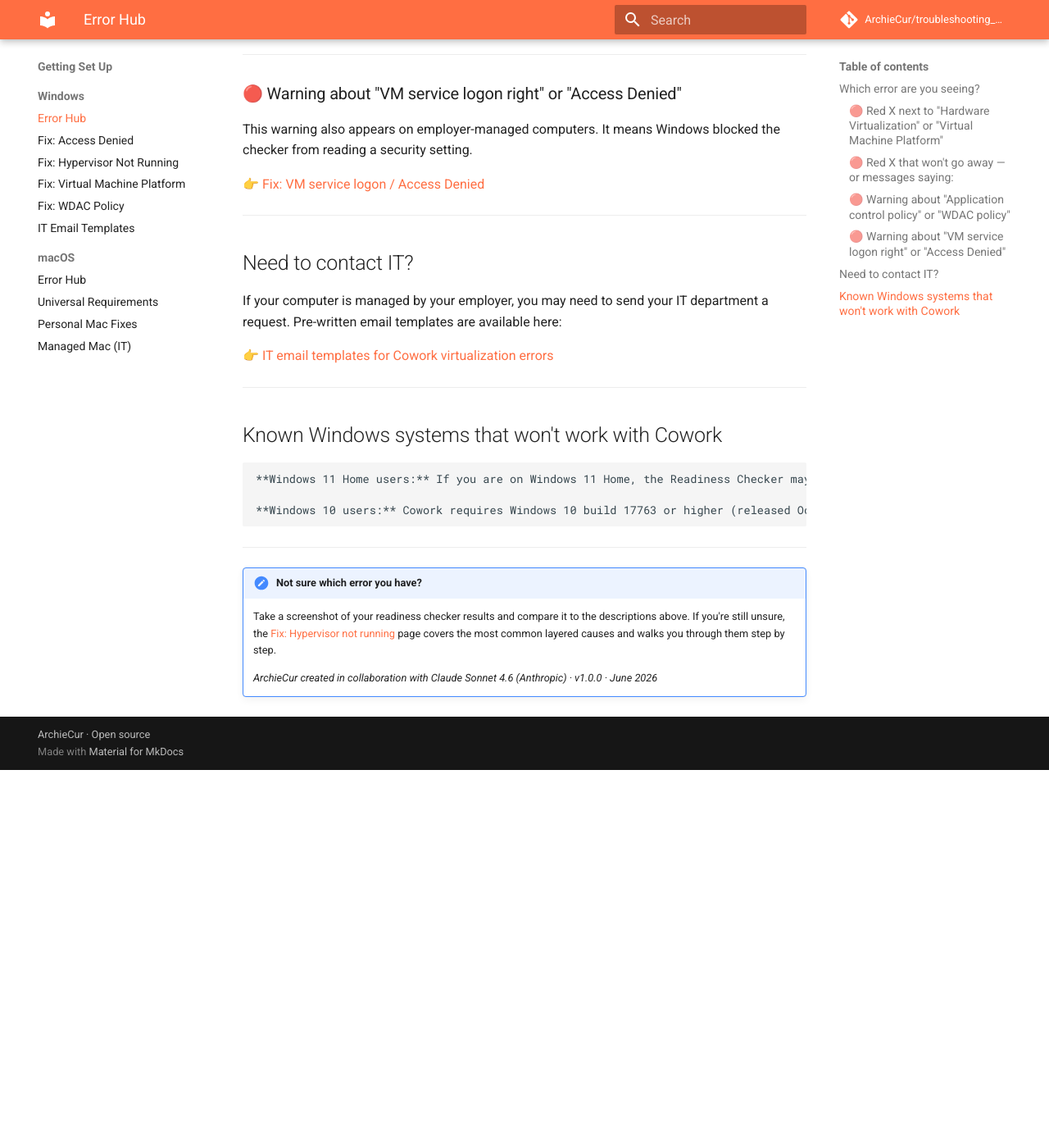
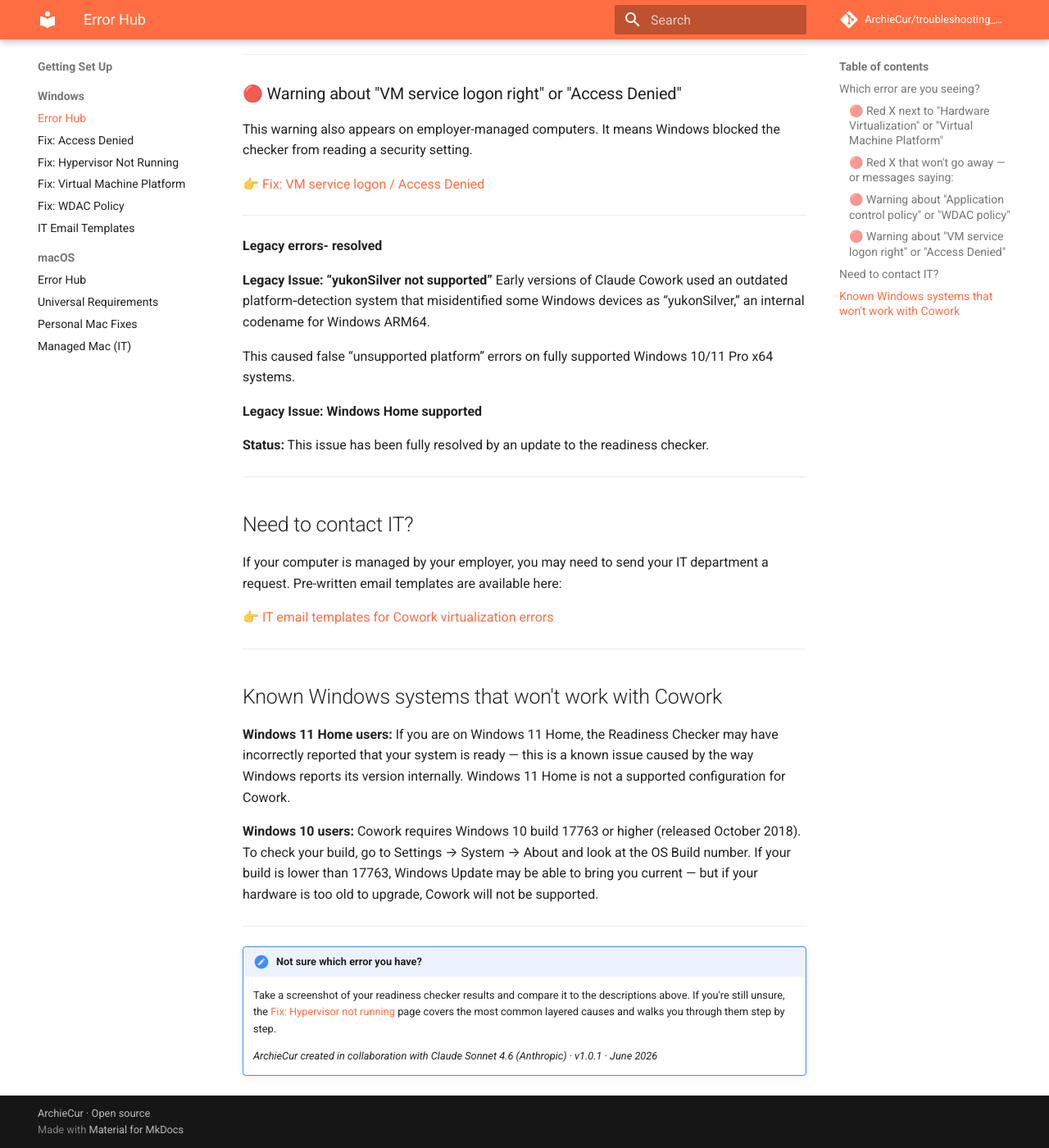
Before and after one commit to ArchieCur/troubleshooting_Cowork, an MkDocs documentation site: the page built from docs/getting_set_up_Windows/windows-checker-errors.md, in a window 1280 px wide and 1400 px high, scrolled down 1038 px. Shown: the whole window at 82% size. Built offline with MkDocs 1.6.1 and Material for MkDocs 9.7.7, drawn with Linux system fonts in a browser that asks for light colours; comment, search, counter and statistics services are not loaded; before the commit the page ends 1977 px from its top, so only the background shows below that.

Commit message:
Update legacy error information in Windows setup guide
Added information about legacy issues and their resolutions regarding platform support for Windows devices.

```diff
--- a/docs/getting_set_up_Windows/windows-checker-errors.md
+++ b/docs/getting_set_up_Windows/windows-checker-errors.md
@@ -44,6 +44,19 @@
 
 ---
 
+**Legacy errors- resolved**
+
+**Legacy Issue: “yukonSilver not supported”**
+Early versions of Claude Cowork used an outdated platform‑detection system that misidentified some Windows devices as “yukonSilver,” an internal codename for Windows ARM64.
+
+This caused false “unsupported platform” errors on fully supported Windows 10/11 Pro x64 systems.
+
+**Legacy Issue: Windows Home supported**
+
+**Status:** This issue has been fully resolved by an update to the readiness checker.
+
+---
+
 ## Need to contact IT?
 
 If your computer is managed by your employer, you may need to send your IT department a request. Pre-written email templates are available here:
@@ -54,13 +67,13 @@
 
 ## Known Windows systems that won't work with Cowork
 
-    **Windows 11 Home users:** If you are on Windows 11 Home, the Readiness Checker may have incorrectly reported that your system is ready — this is a known issue caused by the way Windows reports its version internally. Windows 11 Home is not a supported configuration for Cowork.
+**Windows 11 Home users:** If you are on Windows 11 Home, the Readiness Checker may have incorrectly reported that your system is ready — this is a known issue caused by the way Windows reports its version internally. Windows 11 Home is not a supported configuration for Cowork.
 
-    **Windows 10 users:** Cowork requires Windows 10 build 17763 or higher (released October 2018). To check your build, go to Settings → System → About and look at the OS Build number. If your build is lower than 17763, Windows Update may be able to bring you current — but if your hardware is too old to upgrade, Cowork will not be supported.
+**Windows 10 users:** Cowork requires Windows 10 build 17763 or higher (released October 2018). To check your build, go to Settings → System → About and look at the OS Build number. If your build is lower than 17763, Windows Update may be able to bring you current — but if your hardware is too old to upgrade, Cowork will not be supported.
 
 ---
 
 !!! note "Not sure which error you have?"
     Take a screenshot of your readiness checker results and compare it to the descriptions above. If you're still unsure, the [Fix: Hypervisor not running](fix-hypervisor-not-running.md) page covers the most common layered causes and walks you through them step by step.
 
-    *ArchieCur created in collaboration with Claude Sonnet 4.6 (Anthropic) · v1.0.0 · June 2026*
+    *ArchieCur created in collaboration with Claude Sonnet 4.6 (Anthropic) · v1.0.1 · June 2026*
```
